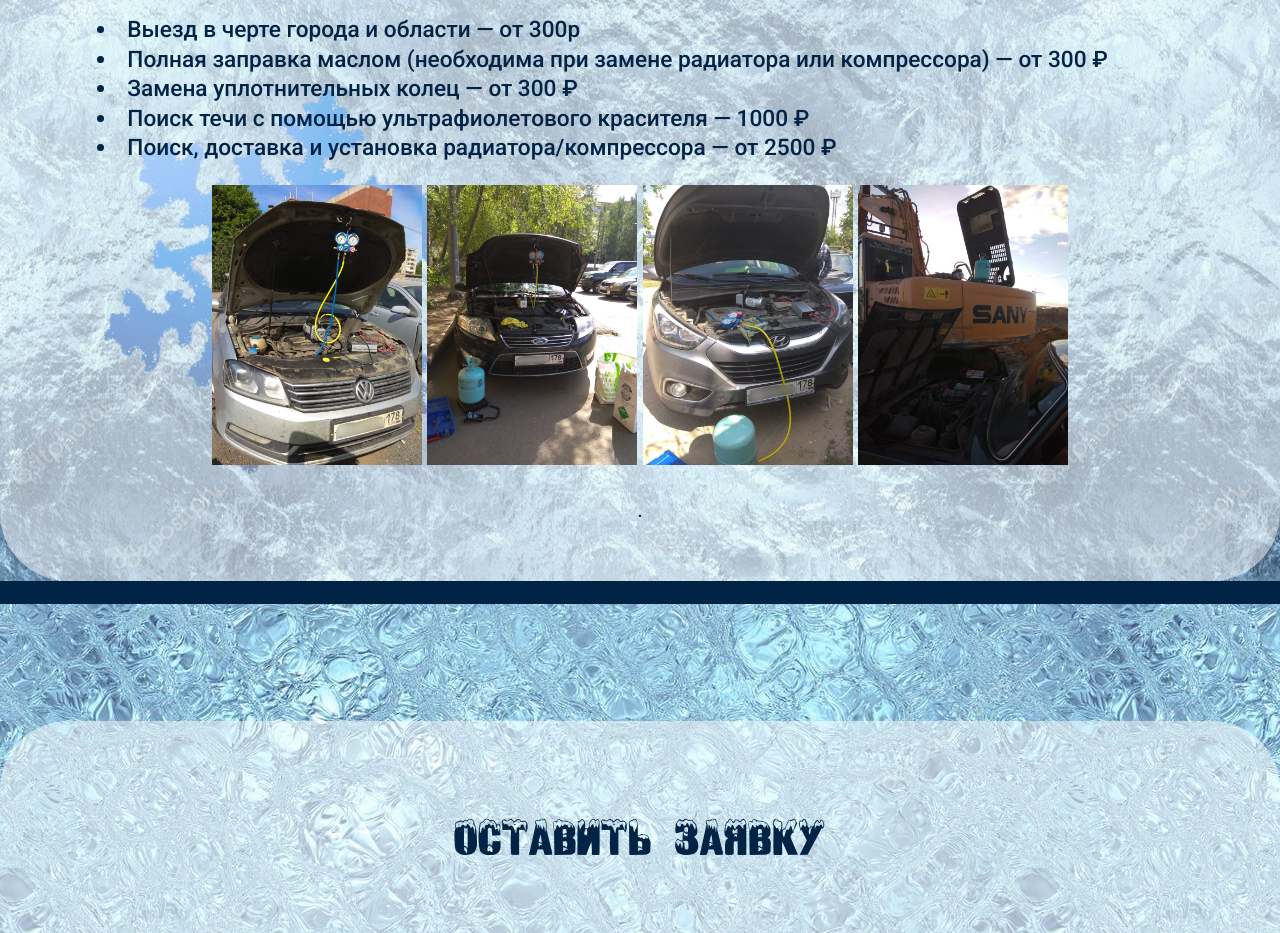
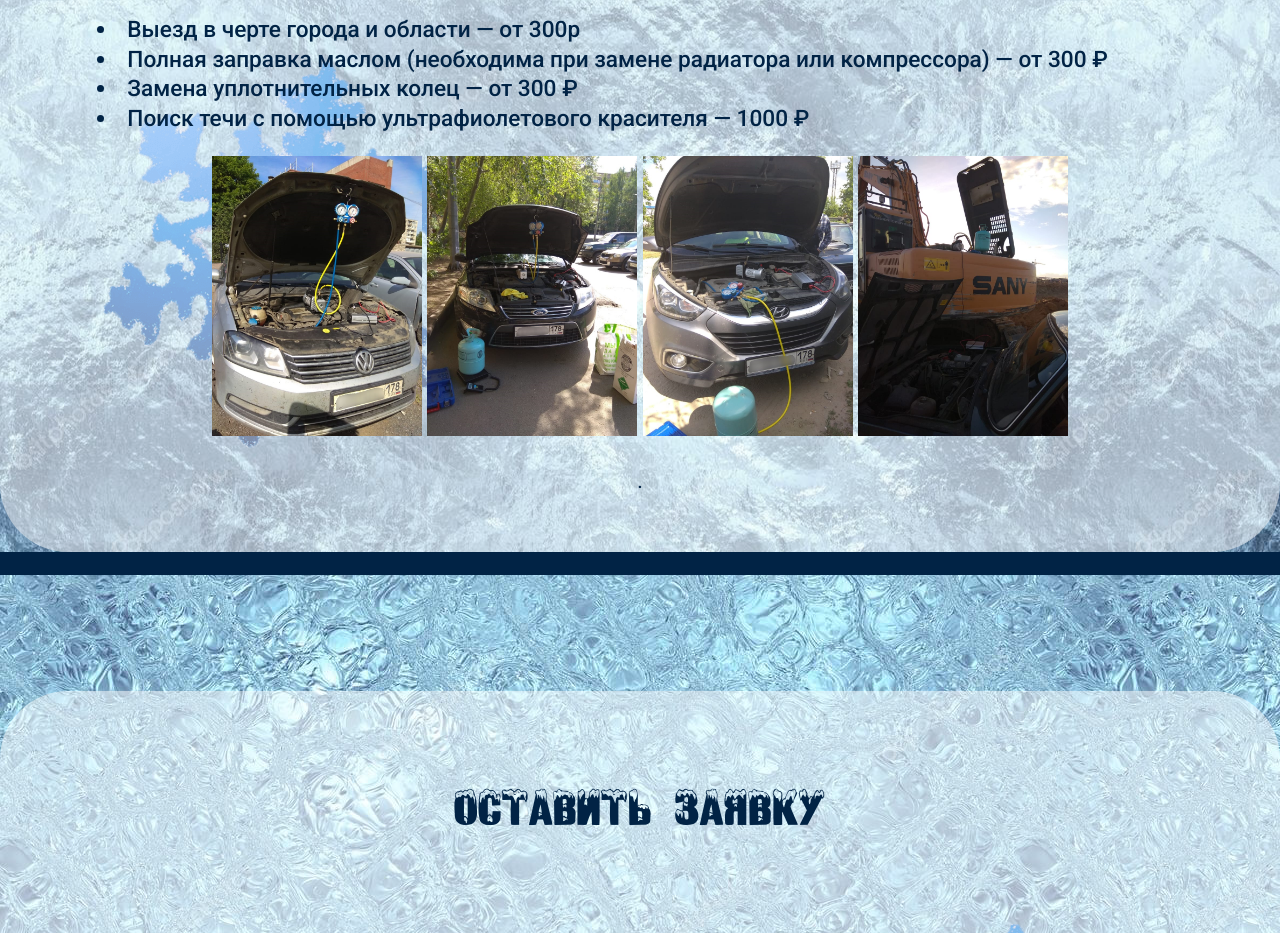
Before and after one commit to auto-conditioner/auto-conditioner.github.io, a plain HTML site: page index.html in a window 1280 px wide. Shown: the part 1460-2393 px from the top of the page. Drawn offline with Linux system fonts and the light colour scheme; a script that the page names is missing.

Commit message:
Update index.html

```diff
--- a/index.html
+++ b/index.html
@@ -3,7 +3,7 @@
   <head>
     <meta charset="UTF-8">
     <meta name="viewport" content="width=device-width, initial-scale=0.55">
-    <title>Заправка автокондиционеров в Санкт-Петербурге</title>
+    <title>Заправка автокондиционеров с выездом</title>
     <meta name="description"
     content="Заправка автомобильных кондиционеров в Санкт-Петербурге от 1500 ₽">
     <meta property="og:description"
@@ -52,7 +52,6 @@
       <li>Полная заправка маслом (необходима при замене радиатора или компрессора) — от 300 ₽</li>
       <li>Замена уплотнительных колец — от 300 ₽</li>
       <li>Поиск течи с помощью ультрафиолетового красителя — 1000 ₽</li>
-      <li>Поиск, доставка и установка радиатора/компрессора — от 2500 ₽</li>
     </ul>
 	</head>
  <body>
```
